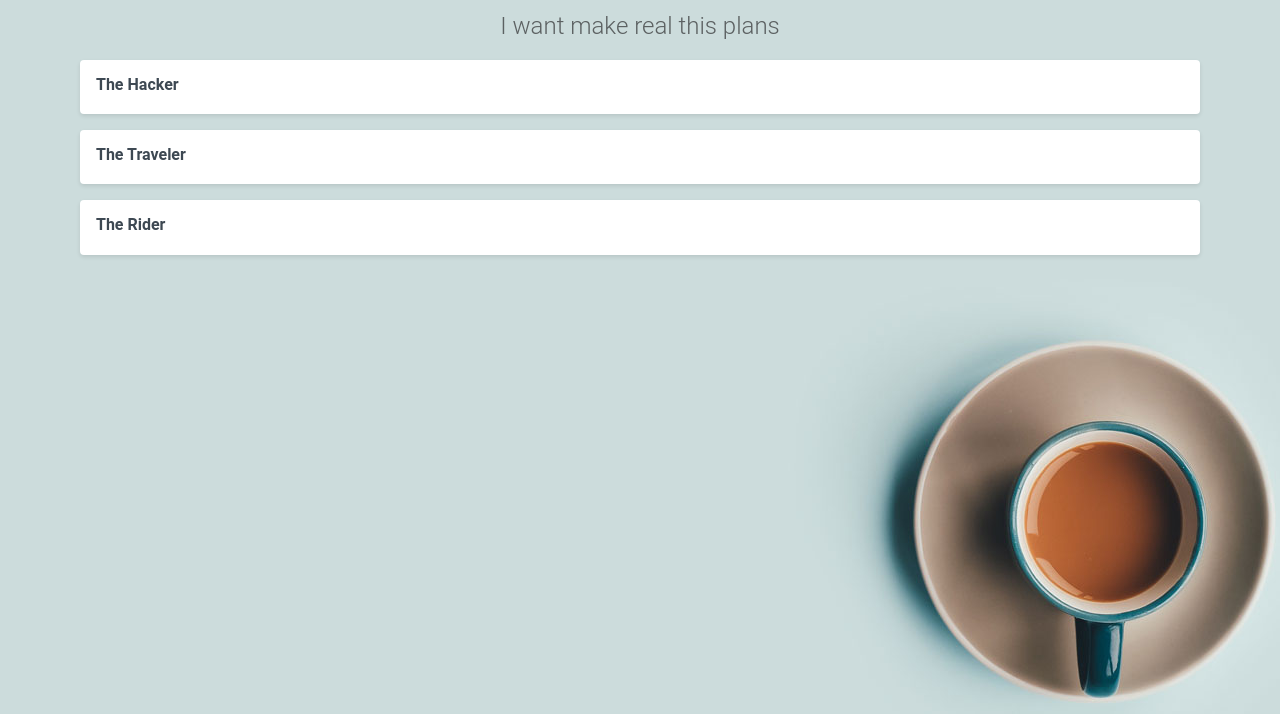
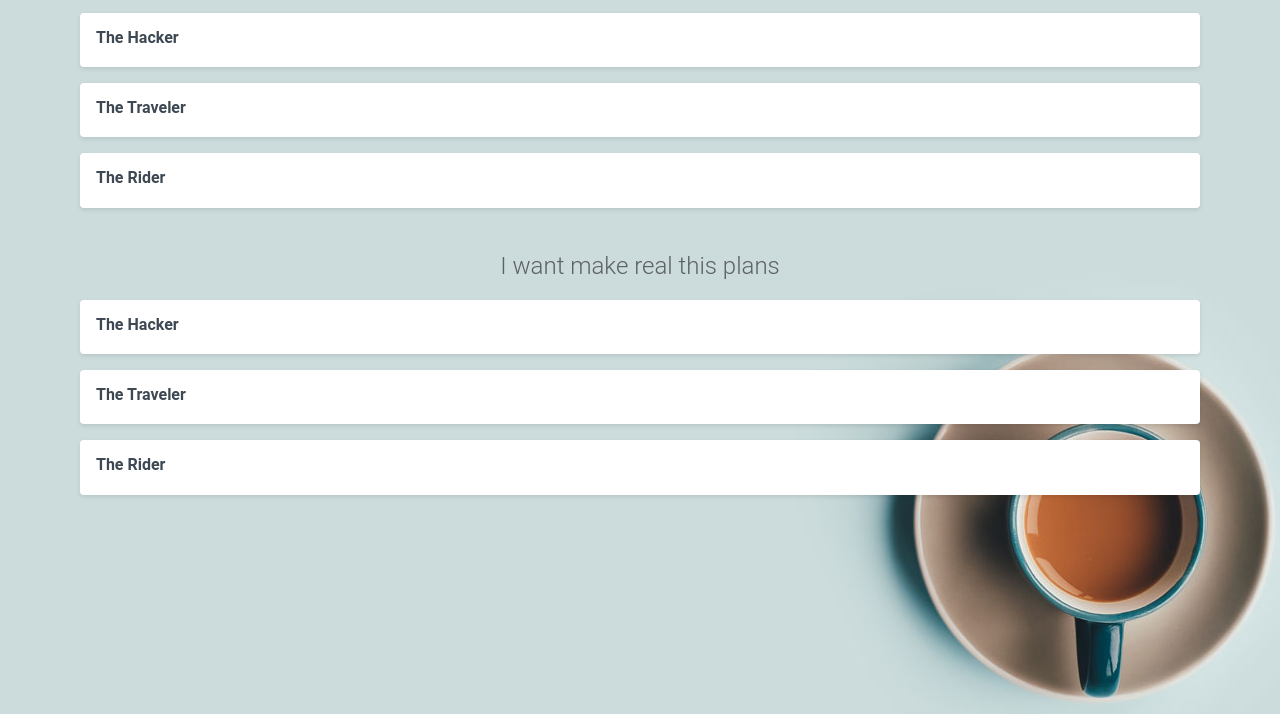
Before and after one commit to Vueschool-Courses/vue.js_components_fundamentals, a plain HTML site: page index.html in a window 1280 px wide. Shown: the part 86-800 px from the top of the page. Drawn offline with nearby package versions, Linux system fonts and the light colour scheme.

Commit message:
Component Basics
Nested Components

```diff
--- a/app.js
+++ b/app.js
@@ -1,3 +1,16 @@
+Vue.component('plan-picker', {
+    template: '#plan-picker-template',
+    data() {
+        return {
+            plans: [
+                'The Hacker',
+                'The Traveler',
+                'The Rider'
+            ]
+        }
+    }
+})
+
 Vue.component('plan', {
     template: '#plan-template',
     props: {
@@ -10,12 +23,5 @@ Vue.component('plan', {
 })
 
 new Vue({
-    el: '#app',
-    data: {
-        plans: [
-            'The Hacker',
-            'The Traveler',
-            'The Rider'
-        ]
-    }
+    el: '#app'
 })
--- a/index.html
+++ b/index.html
@@ -9,14 +9,19 @@
         <div id="app" class="container mx-auto py-6">
             <div class="content">
                 <h1 class="title">Codigo Atomico Plans</h1>
+                <plan-picker></plan-picker>
                 <h2 class="subtitle">I want make real this plans</h2>
-                <div class="plans">
-                    <plan v-for="plan in plans" :name="plan"></plan>
-                </div>
-
+                <plan-picker></plan-picker>
             </div>
 
         </div>
+
+        <script type="text/x-template" id="plan-picker-template">
+            <div class="plans">
+                <plan v-for="plan in plans" :name="plan"></plan>
+            </div>
+        </script>
+
         <script type="text/x-template" id="plan-template">
             <div class="plan">
                 <div class="description">
```
